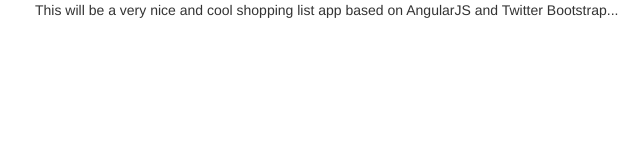
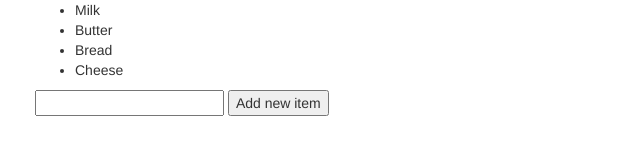
Before and after one commit to dev-runner/shopping-list, a website: page app/index.html in a window 1280 px wide. Shown: the whole page, without its empty margins (35-675 px from the left). Drawn offline with nearby package versions, Linux system fonts and the light colour scheme; some packages are replaced by stand-ins of ours; a script that the page names is missing.

Commit message:
added a simple ShoppingListController

```diff
--- a/app/app.js
+++ b/app/app.js
@@ -3,13 +3,26 @@
 var dependencies = ['ngRoute', 'ngAnimate', 'ngTouch', 'ui.bootstrap'];
 var app = angular.module('myApp', dependencies);
 
+
+// app configuration
 app.config(['$locationProvider', '$routeProvider', function($locationProvider, $routeProvider) {
 
-	$locationProvider.hashPrefix('!');
+    $locationProvider.hashPrefix('!');
 
-	// default route
-	$routeProvider.otherwise({
-		redirectTo: '/'
-	});
+    $routeProvider.otherwise({
+        redirectTo: '/'
+    });
 
 }]);
+
+
+// shop list controller
+app.controller('ShoppingListController',['$scope', function($scope){
+
+    $scope.shopList = ['Milk', 'Butter', 'Bread', 'Cheese'];
+
+    $scope.addItem = function(item){
+        $scope.shopList.push(item);
+    }
+
+}]);
--- a/app/index.html
+++ b/app/index.html
@@ -19,12 +19,15 @@
 </head>
 <body>
 
-	<div class="container">
-
+    <div class="container" ng-controller="ShoppingListController">
         <div class="row">
             <div class="col-sm-12">
 
-                        This will be a very nice and cool shopping list app based on AngularJS and Twitter Bootstrap...
+                <ul>
+                    <li ng-repeat="item in shopList">{{item}}</li>
+                </ul>
+                <input type="text" ng-model="newItem" />
+                <button ng-click="addItem(newItem)">Add new item</button>
 
             </div>
         </div>
```
Lines whose indentation alone changed are shown as unchanged.
